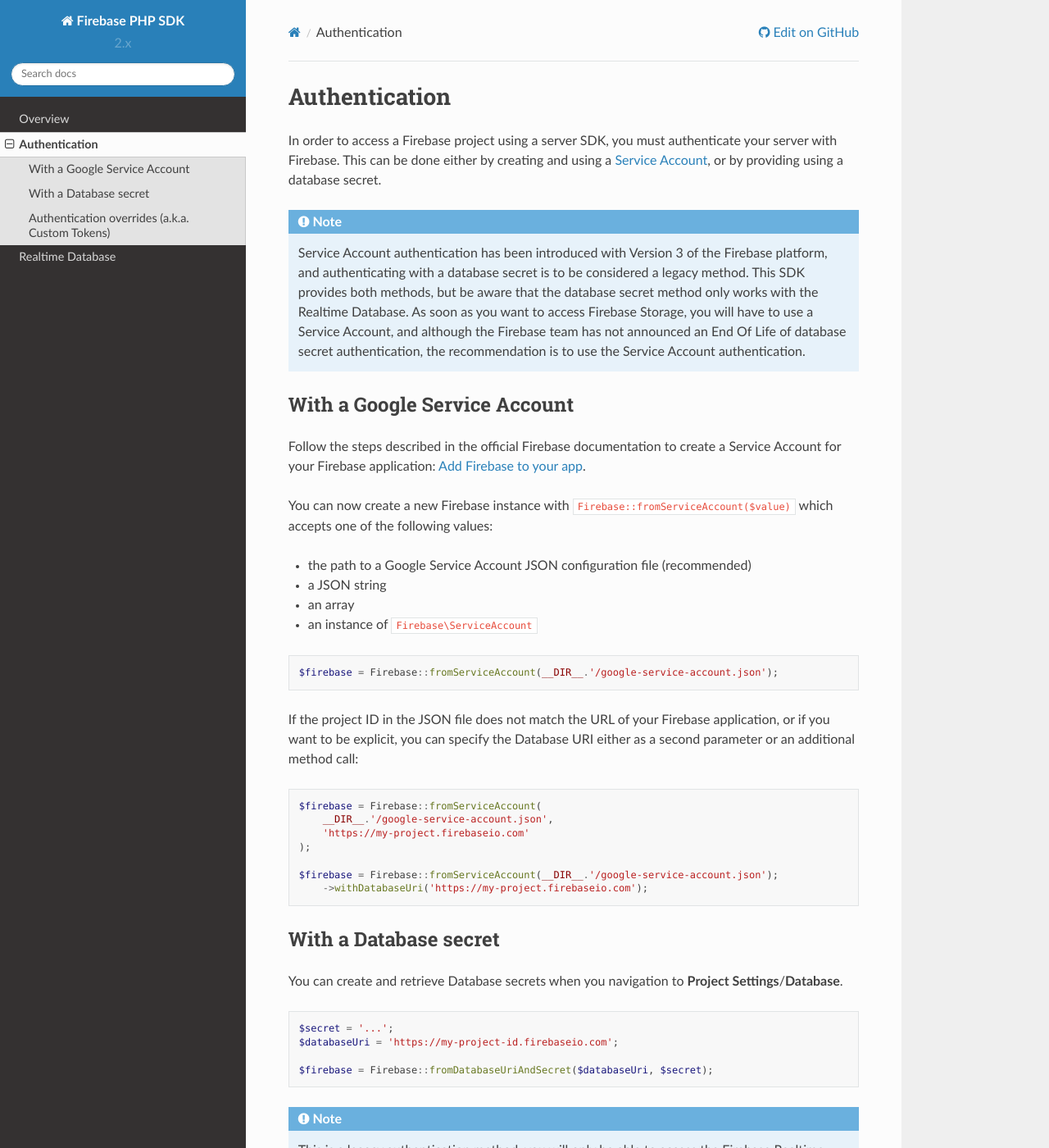
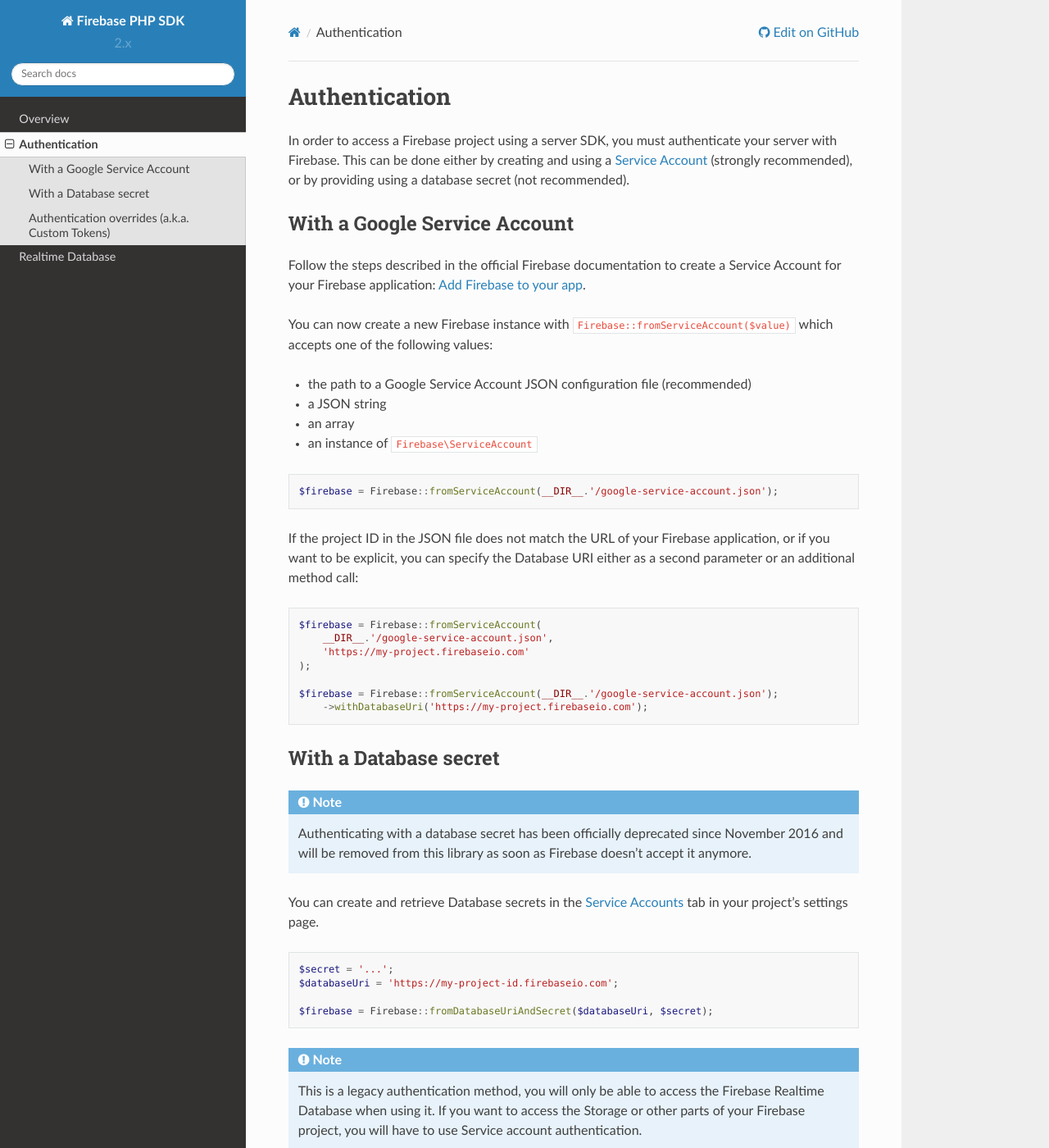
Before and after one commit to kreait/firebase-php, a Sphinx documentation site: the page built from docs/authentication.rst, in a window 1280 px wide and 1400 px high. Shown: the whole window at 82% size. Built offline with Sphinx 7.4.7 and the Read the Docs theme 2.0.0, drawn with Linux system fonts in a browser that asks for light colours.

Commit message:
Emphasize that database secrets are not recommended

```diff
--- a/docs/authentication.rst
+++ b/docs/authentication.rst
@@ -4,16 +4,8 @@
 
 In order to access a Firebase project using a server SDK, you must authenticate your server with Firebase. This
 can be done either by creating and using a
-`Service Account <https://developers.google.com/identity/protocols/OAuth2ServiceAccount>`_, or by providing using a
-database secret.
-
-.. note::
-    Service Account authentication has been introduced with Version 3 of the Firebase platform, and
-    authenticating with a database secret is to be considered a legacy method. This SDK provides both
-    methods, but be aware that the database secret method only works with the Realtime Database. As soon
-    as you want to access Firebase Storage, you will have to use a Service Account, and although the
-    Firebase team has not announced an End Of Life of database secret authentication, the recommendation
-    is to use the Service Account authentication.
+`Service Account <https://developers.google.com/identity/protocols/OAuth2ServiceAccount>`_ (strongly
+recommended), or by providing using a database secret (not recommended).
 
 *****************************
 With a Google Service Account
@@ -52,7 +44,14 @@
 With a Database secret
 **********************
 
-You can create and retrieve Database secrets when you navigation to **Project Settings**/**Database**.
+.. note::
+
+    Authenticating with a database secret has been officially deprecated since November 2016 and will
+    be removed from this library as soon as Firebase doesn't accept it anymore.
+
+You can create and retrieve Database secrets in the
+`Service Accounts <https://console.firebase.google.com/project/_/settings/serviceaccounts/adminsdk>`_
+tab in your project's settings page.
 
 .. code-block:: php
 
```
